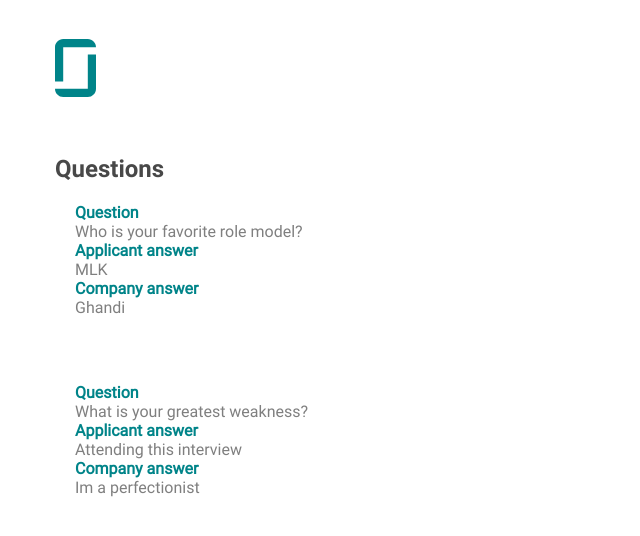
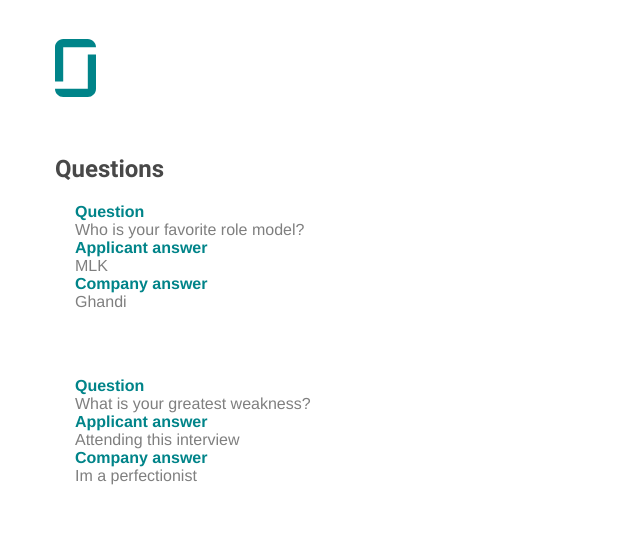
Before and after one commit to codebase-berkeley/code-door, a Django app: page /codedoor/listquestions in a window 1280 px wide. Shown: the top 536 px of the page, without its empty margins (0-640 px from the left). Run offline with Django 3.2, Linux system fonts and the light colour scheme; data comes from the database, SQL or seed files in the repository; parts of the project's set-up code (start-up, migrations or seed data) failed here and were passed over; some web fonts are replaced.

Commit message:
Get rid of roboto

```diff
--- a/codedoor/static/css/question.css
+++ b/codedoor/static/css/question.css
@@ -1,10 +1,5 @@
-@font-face {
-    font-family: Roboto;
-    src: url(google.com/design/spec/resources/roboto-noto-fonts.html);
-}
-
 h4, p {
-    font-family: Roboto, Helvetica, sans-serif;
+    font-family: Helvetica, sans-serif;
 }
 
 button.big {
```
Also changed, not shown: codedoor/static/css/edit.css (+1 -6 lines).
